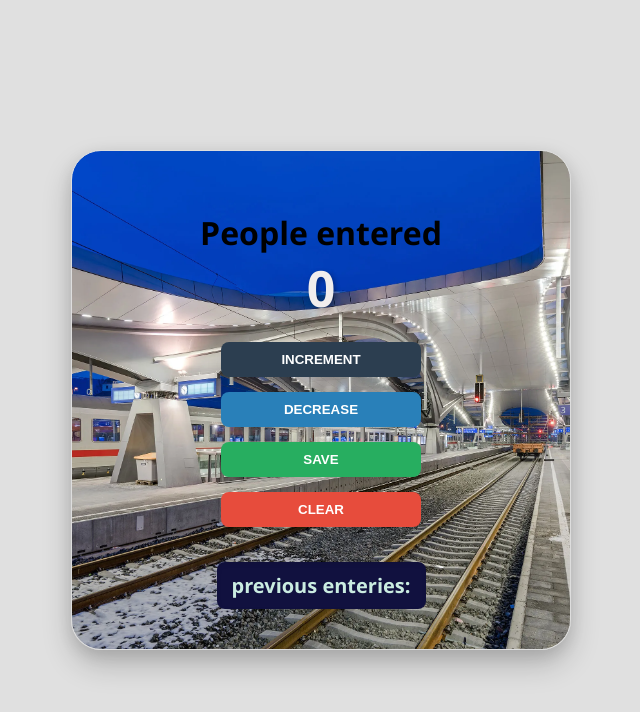
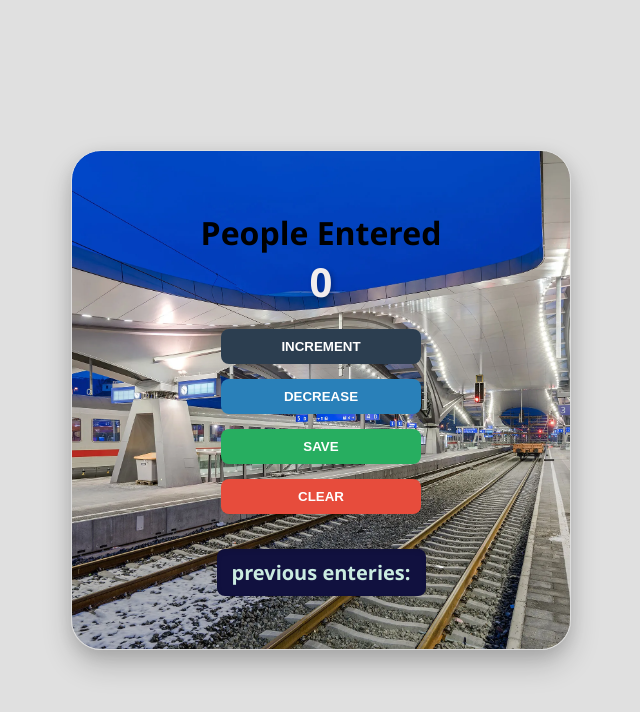
Before and after one commit to Qazim-tec/counter, a plain HTML site: page counter.html in a window 1280 px wide. Shown: the whole page, without its empty margins (319-959 px from the left). Drawn offline with Linux system fonts and the light colour scheme.

Commit message:
new push

```diff
--- a/counter.css
+++ b/counter.css
@@ -29,7 +29,7 @@ body {
 }
 
 h2 {
-    font-size: 50px;
+    font-size: 40px;
     margin-top: 0;
     margin-bottom: 20px;
     color: #f1eded;
--- a/counter.html
+++ b/counter.html
@@ -9,7 +9,7 @@
 <body>
 
     <div class="main-screen">
-        <h1>People entered</h1>
+        <h1>People Entered</h1>
         <h2 id="count-el">0</h2>
         <button id="increment"  onclick="increments()">INCREMENT</button>
         <button id="decrease" onclick="decreases()">DECREASE</button>
```
